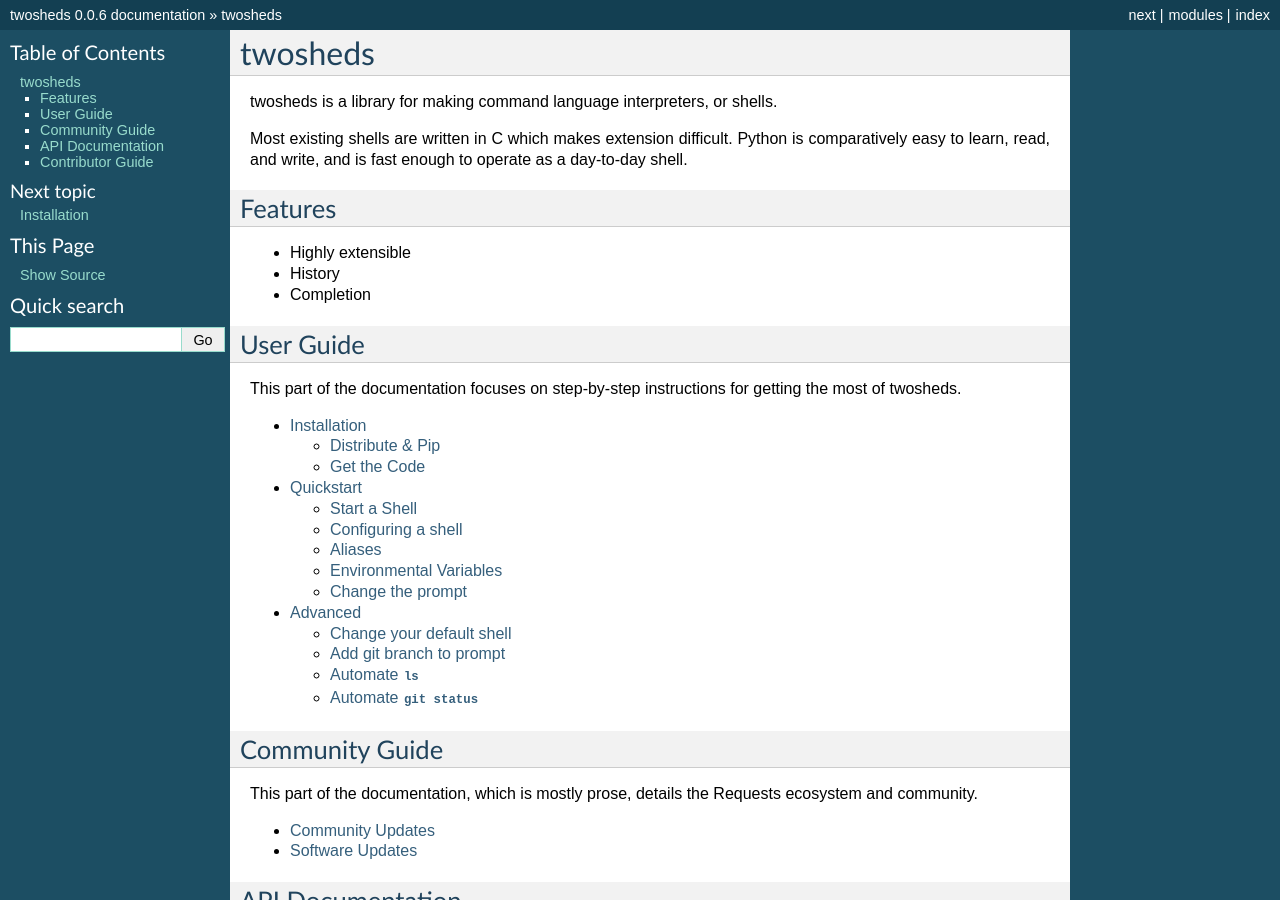
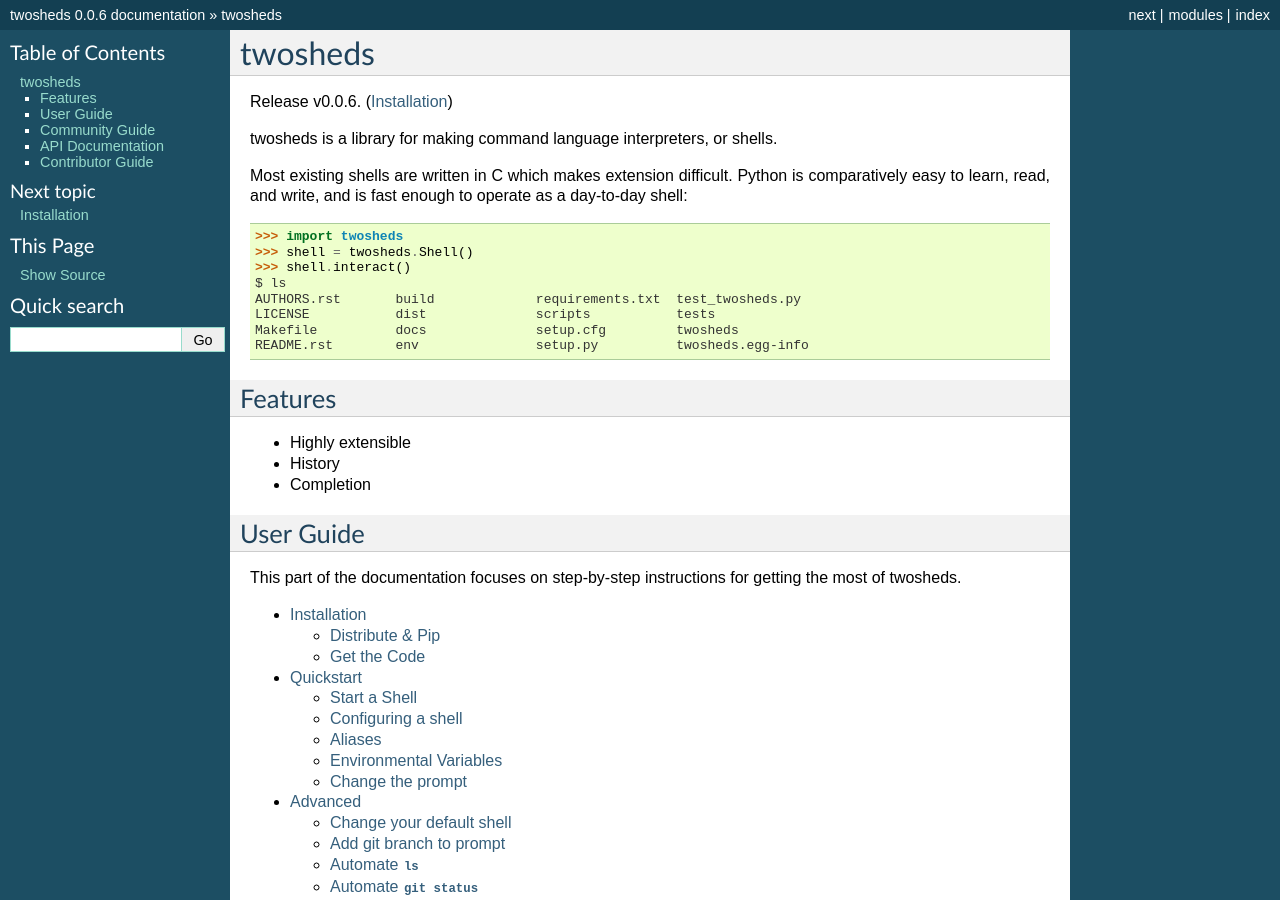
Before and after one commit to Ceasar/twosheds, a Sphinx documentation site: the page built from docs/index.rst, in a window 1280 px wide and 900 px high. Built offline with Sphinx 7.4.7, drawn with Linux system fonts in a browser that asks for light colours.

Commit message:
add sample code to README and docs/index
This commit adds a sample code to the splash pages of the project.

The code sample is intended to make it slightly easier to grasp what exactly
twosheds is.

```diff
--- a/docs/index.rst
+++ b/docs/index.rst
@@ -6,11 +6,22 @@
 twosheds
 ========
 
+Release v\ |version|. (:ref:`Installation <install>`)
+
 twosheds is a library for making command language interpreters, or shells.
 
 Most existing shells are written in C which makes extension difficult. Python
 is comparatively easy to learn, read, and write, and is fast enough to operate
-as a day-to-day shell.
+as a day-to-day shell::
+
+    >>> import twosheds
+    >>> shell = twosheds.Shell()
+    >>> shell.interact()
+    $ ls
+    AUTHORS.rst       build             requirements.txt  test_twosheds.py
+    LICENSE           dist              scripts           tests
+    Makefile          docs              setup.cfg         twosheds
+    README.rst        env               setup.py          twosheds.egg-info
 
 Features
 --------
```
Also changed, not shown: README.rst (+10 -1 lines).
